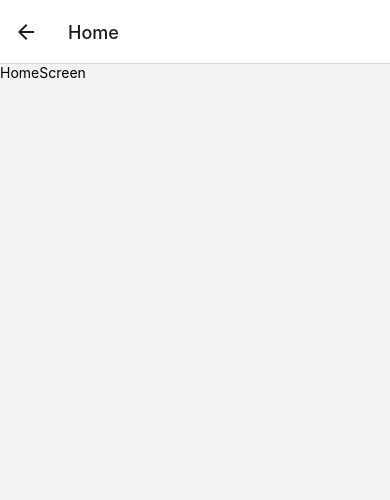
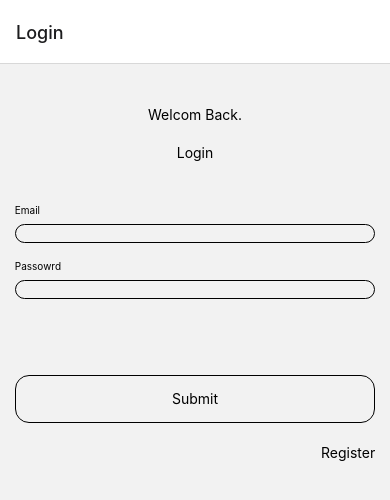
Before and after one commit to AlaaElden98/ZealTask, a React Native app: screen /Main in a window 390 px wide. Shown: the top 500 px of the page. Built offline with nearby package versions, Linux system fonts and the light colour scheme.

Commit message:
[fix] user screen and stack name directly wihtout constant

```diff
--- a/App.tsx
+++ b/App.tsx
@@ -6,7 +6,6 @@ import {createNativeStackNavigator} from '@react-navigation/native-stack';
 import {getToken} from './src/helpers/asyncStorageHelpers';
 import {MainStackScreens} from './src/navigation/MainStack';
 import {AuthStackScreens} from './src/navigation/AuthStack';
-import {STACK_NAMES} from './src/constant/navigationConstants';
 import {setAxiosConfigurations, setAxiosToken} from './src/api/axiosConfig';
 
 function App(): JSX.Element {
@@ -34,17 +33,9 @@ function App(): JSX.Element {
     <NavigationContainer>
       <RootStack.Navigator
         screenOptions={{headerShown: false}}
-        initialRouteName={
-          isTokenAvailable ? STACK_NAMES.MainStack : STACK_NAMES.AuthStack
-        }>
-        <RootStack.Screen
-          name={STACK_NAMES.AuthStack}
-          component={AuthStackScreens}
-        />
-        <RootStack.Screen
-          name={STACK_NAMES.MainStack}
-          component={MainStackScreens}
-        />
+        initialRouteName={isTokenAvailable ? 'MainStack' : 'AuthStack'}>
+        <RootStack.Screen name="AuthStack" component={AuthStackScreens} />
+        <RootStack.Screen name="MainStack" component={MainStackScreens} />
       </RootStack.Navigator>
     </NavigationContainer>
   );
--- a/src/constant/navigationConstants.tsx
+++ /dev/null
@@ -1,10 +0,0 @@
-export const SCREEN_NAMES = {
-  LoginScreen: 'Login',
-  RegisterScreen: 'Register',
-  HomeScreen: 'Home',
-};
-
-export const STACK_NAMES = {
-  MainStack: 'Main',
-  AuthStack: 'Auth',
-};
--- a/src/navigation/AuthStack.tsx
+++ b/src/navigation/AuthStack.tsx
@@ -1,17 +1,13 @@
 import React from 'react';
 import {createNativeStackNavigator} from '@react-navigation/native-stack';
 
-import {SCREEN_NAMES} from '../constant/navigationConstants';
 import {LoginScreen, RegisterScreen} from '../screens';
 
 const AuthStack = createNativeStackNavigator();
 
 export const AuthStackScreens = () => (
   <AuthStack.Navigator>
-    <AuthStack.Screen name={SCREEN_NAMES.LoginScreen} component={LoginScreen} />
-    <AuthStack.Screen
-      name={SCREEN_NAMES.RegisterScreen}
-      component={RegisterScreen}
-    />
+    <AuthStack.Screen name="Login" component={LoginScreen} />
+    <AuthStack.Screen name="Register" component={RegisterScreen} />
   </AuthStack.Navigator>
 );
--- a/src/navigation/MainStack.tsx
+++ b/src/navigation/MainStack.tsx
@@ -2,16 +2,18 @@ import React from 'react';
 import {QueryClient, QueryClientProvider} from '@tanstack/react-query';
 import {createNativeStackNavigator} from '@react-navigation/native-stack';
 
-import {HomeScreen} from '../screens';
-import {SCREEN_NAMES} from '../constant/navigationConstants';
+import {MainStackParamList} from './types';
+import {AddLocationScreen, DetailsScreen, HomeScreen} from '../screens';
 
-const MainStack = createNativeStackNavigator();
+const MainStack = createNativeStackNavigator<MainStackParamList>();
 const queryClient = new QueryClient();
 
 export const MainStackScreens = () => (
   <QueryClientProvider client={queryClient}>
     <MainStack.Navigator>
-      <MainStack.Screen name={SCREEN_NAMES.HomeScreen} component={HomeScreen} />
+      <MainStack.Screen name="Home" component={HomeScreen} />
+      <MainStack.Screen name="Details" component={DetailsScreen} />
+      <MainStack.Screen name="AddLocation" component={AddLocationScreen} />
     </MainStack.Navigator>
   </QueryClientProvider>
 );
--- /dev/null
+++ b/src/navigation/types.tsx
@@ -0,0 +1,25 @@
+import {RouteProp} from '@react-navigation/native';
+import {NativeStackNavigationProp} from '@react-navigation/native-stack';
+
+import {UserData} from '../interfaces/UserApisInterfaces';
+
+export type MainStackParamList = {
+  Home: undefined;
+  Details: {userData: UserData};
+  AddLocation: {userMail: string} | undefined;
+};
+
+export type HomeScreenProps = {
+  navigation: NativeStackNavigationProp<MainStackParamList, 'Home'>;
+  route: RouteProp<MainStackParamList, 'Home'>;
+};
+
+export type AddLocationScreenProps = {
+  navigation: NativeStackNavigationProp<MainStackParamList, 'AddLocation'>;
+  route: RouteProp<MainStackParamList, 'AddLocation'>;
+};
+
+export type DetailsScreenProps = {
+  navigation: NativeStackNavigationProp<MainStackParamList, 'Details'>;
+  route: RouteProp<MainStackParamList, 'Details'>;
+};
--- a/src/screens/LoginScreen.tsx
+++ b/src/screens/LoginScreen.tsx
@@ -6,7 +6,6 @@ import {setAxiosToken} from '../api/axiosConfig';
 import {storeToken} from '../helpers/asyncStorageHelpers';
 import {moderateScale, scale} from '../helpers/scaleHelpers';
 import {LabeledInput, LargeButton, Spacer} from '../components';
-import {SCREEN_NAMES, STACK_NAMES} from '../constant/navigationConstants';
 
 export const LoginScreen = (props: {navigation: any}) => {
   const [loading, setLoading] = useState(false);
@@ -67,8 +66,8 @@ export const LoginScreen = (props: {navigation: any}) => {
       index: 0,
       routes: [
         {
-          name: STACK_NAMES.MainStack,
-          state: {routes: [{name: SCREEN_NAMES.HomeScreen}]},
+          name: 'MainStack',
+          state: {routes: [{name: 'Home'}]},
         },
       ],
     });
@@ -76,7 +75,7 @@ export const LoginScreen = (props: {navigation: any}) => {
 
   const onPressRegister = () => {
     const {navigation} = props;
-    navigation.navigate(SCREEN_NAMES.RegisterScreen);
+    navigation.navigate('Register');
   };
 
   return (
--- a/src/screens/RegisterScreen.tsx
+++ b/src/screens/RegisterScreen.tsx
@@ -3,7 +3,6 @@ import {View, Text, StyleSheet} from 'react-native';
 
 import {registerUser} from '../api/authApis';
 import {moderateScale, scale} from '../helpers/scaleHelpers';
-import {SCREEN_NAMES} from '../constant/navigationConstants';
 import {LabeledInput, LargeButton, Spacer} from '../components';
 
 export const RegisterScreen = (props: {navigation: any}) => {
@@ -49,7 +48,7 @@ export const RegisterScreen = (props: {navigation: any}) => {
     const response = await registerUser(mailText, passwordText, nameText);
     if (response.success) {
       resetState();
-      navigation.navigate(SCREEN_NAMES.LoginScreen);
+      navigation.navigate('Login');
     } else {
       response.errorText.includes('user')
         ? setMailErrorMsg(response.errorText)
```
